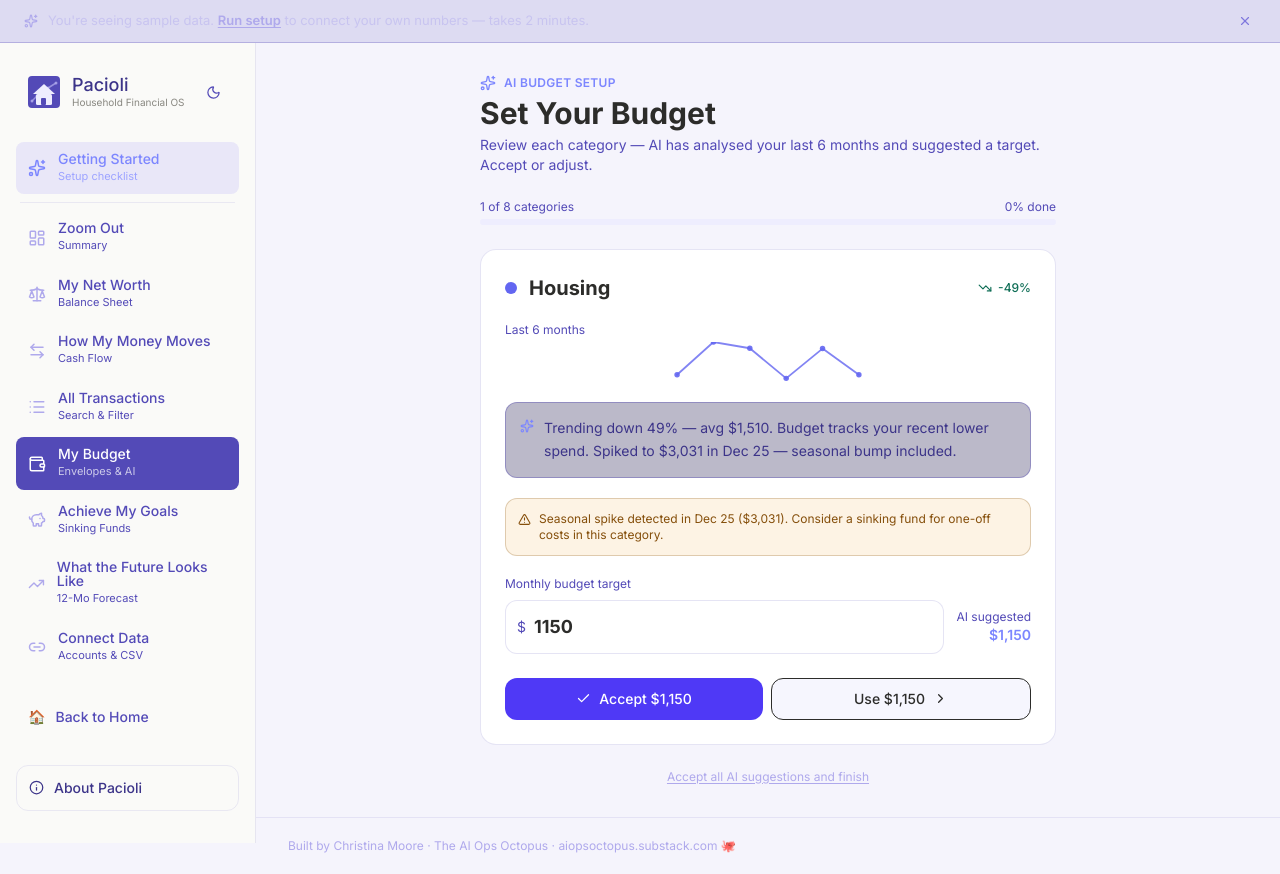
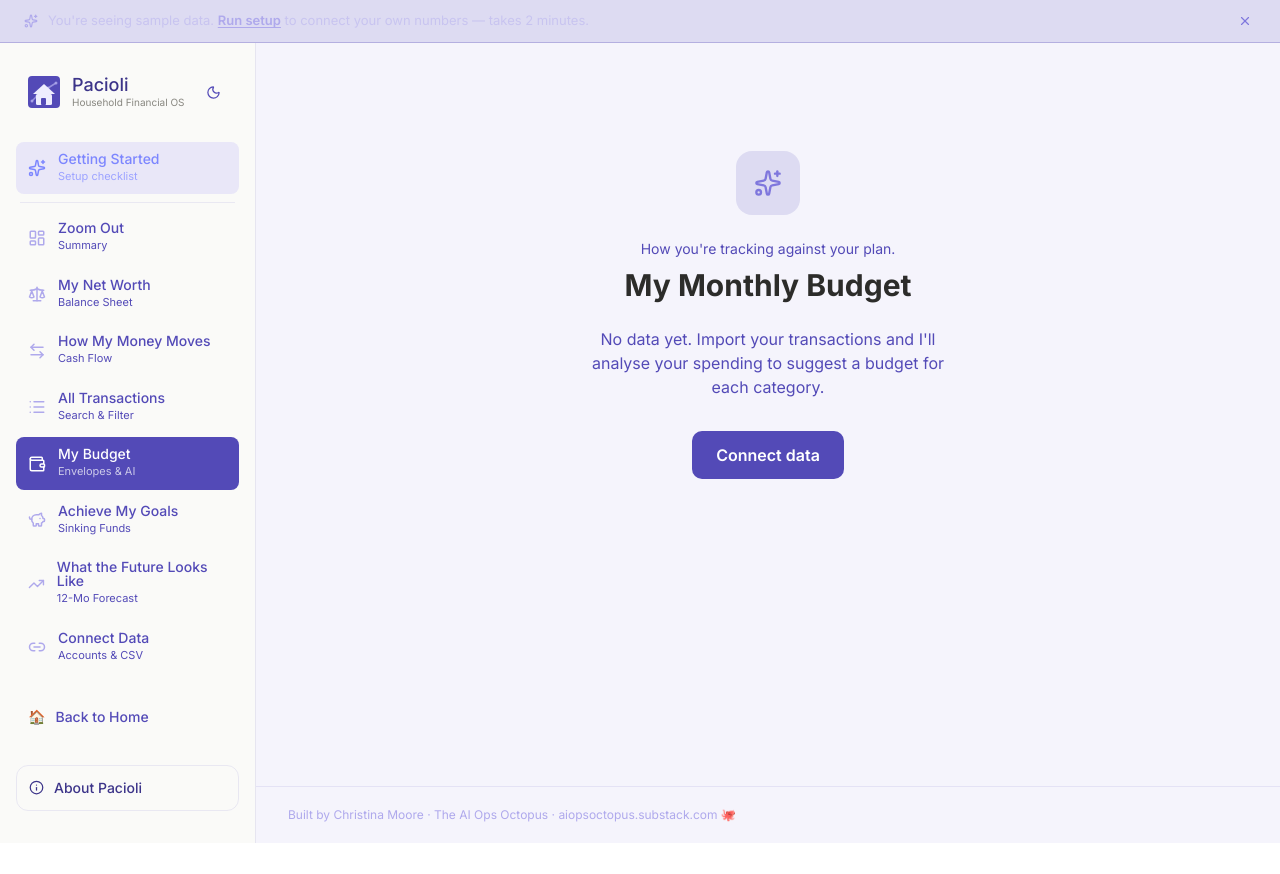
Before and after one commit to aiopsoctopus/pacioli, a Next.js app: page /budget in a window 1280 px wide. After the commit the page ends 843 px from the top, so only its background shows below. Built offline with nearby package versions, Linux system fonts and the light colour scheme.

Commit message:
fix: gate sandbox JSON fetch on isDemo, add empty state for budget

```diff
--- a/app/(dashboard)/budget/page.tsx
+++ b/app/(dashboard)/budget/page.tsx
@@ -336,8 +336,10 @@
     // Re-read envelopes from localStorage when ns (demo mode) changes.
     // eslint-disable-next-line react-hooks/set-state-in-effect
     setEnvelopes(loadBudgetEnvelopes(ns));
-    fetchJSON<MonthIncome[]>("income.json").then(setIncome);
-  }, [ns]);
+    if (isDemo) {
+      fetchJSON<MonthIncome[]>("income.json").then(setIncome);
+    }
+  }, [ns, isDemo]);
 
   const allMonths = useMemo(() => {
     if (!transactions.length) return [];
@@ -386,6 +388,20 @@
     setEnvelopes(updated);
     saveBudgetEnvelopes(updated, ns);
   }
+
+  if (!isDemo) return (
+    <div className="flex flex-col items-center justify-center min-h-[60vh] text-center px-4">
+      <div style={{ width:64, height:64, borderRadius:"16px", background:"rgba(83,74,183,0.15)", display:"flex", alignItems:"center", justifyContent:"center", marginBottom:"24px" }}>
+        <Sparkles size={28} style={{ color:"#7f77dd" }} />
+      </div>
+      <p className="pacioli-text-muted text-sm mb-1">How you're tracking against your plan.</p>
+      <h2 className="text-3xl font-bold pacioli-text-primary mt-1 mb-6">My Monthly Budget</h2>
+      <p className="pacioli-text-muted mb-8 max-w-sm">No data yet. Import your transactions and I'll analyse your spending to suggest a budget for each category.</p>
+      <a href="/connect" style={{ display:"inline-flex", alignItems:"center", gap:8, background:"#534AB7", color:"#fff", padding:"12px 24px", borderRadius:10, fontWeight:600, textDecoration:"none" }}>
+        Connect data
+      </a>
+    </div>
+  );
 
   if (!transactions.length || !income.length) {
     return <div className="pacioli-text-muted animate-pulse">Loading budget data...</div>;
```
